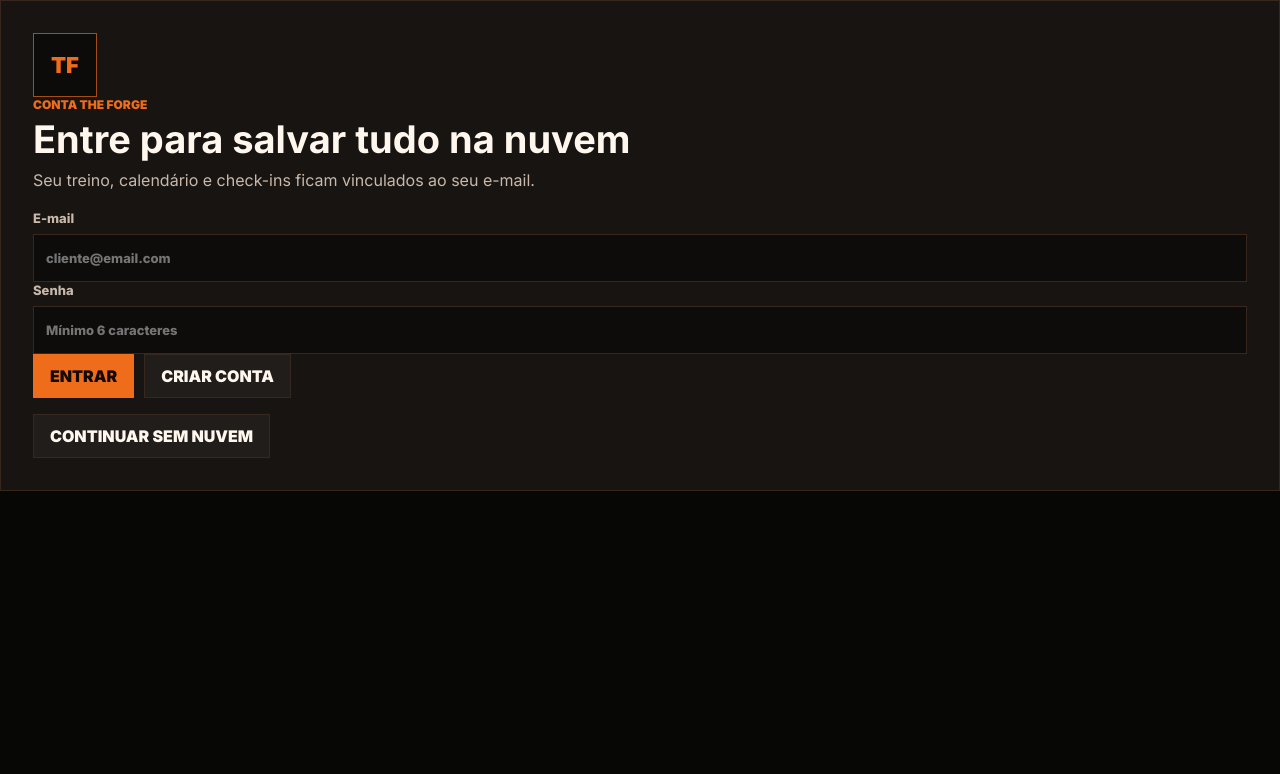
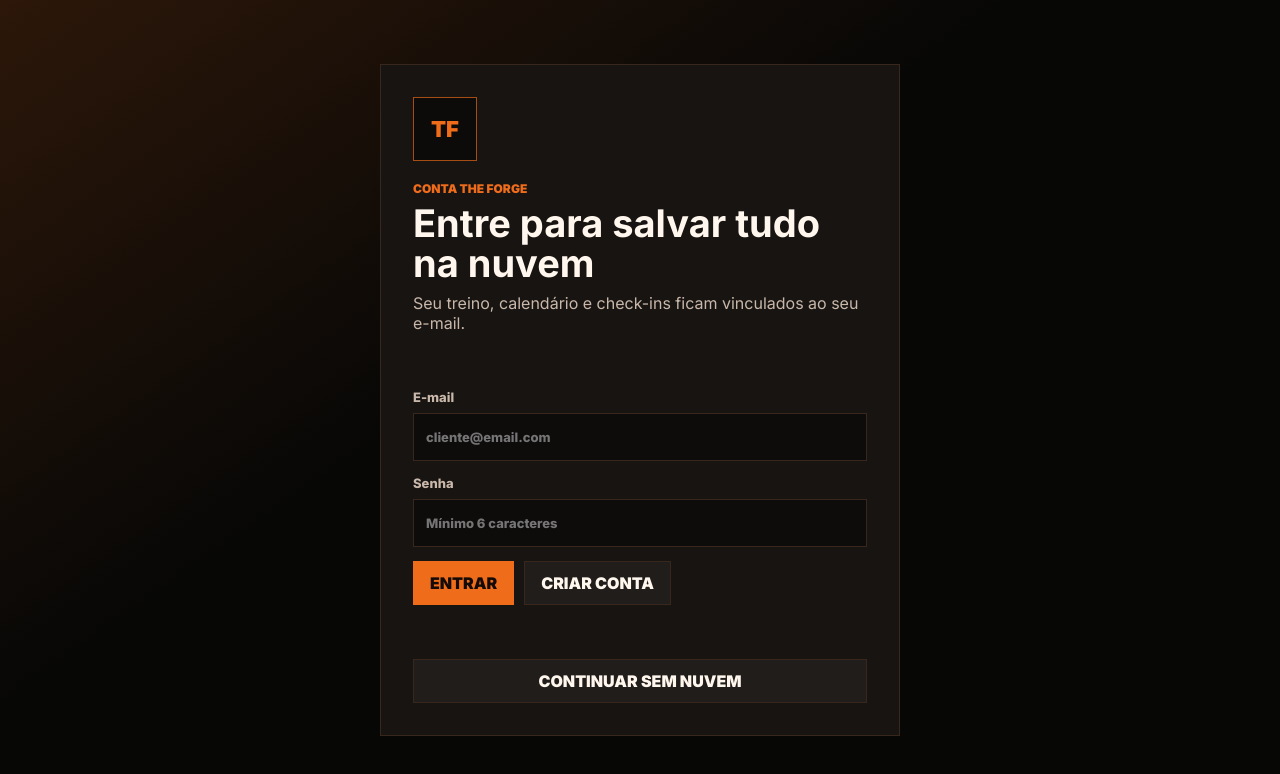
Before and after one commit to skylinesystems-ai/theforge, a plain HTML site: page index.html in a window 1280 px wide. Both pictures are taken after a click on the button "QUERO SER FORJADO". Drawn offline with Linux system fonts and the light colour scheme; no server answers.

Commit message:
Update styles.css

```diff
--- a/styles.css
+++ b/styles.css
@@ -170,6 +170,53 @@ h2 {
   gap: 18px;
   max-width: 1160px;
   margin: 0 auto;
+}
+
+.auth-layout {
+  min-height: 100vh;
+  display: grid;
+  place-items: center;
+  padding: 24px;
+  background:
+    linear-gradient(145deg, rgba(239, 108, 27, 0.16), transparent 42%),
+    #070706;
+}
+
+.auth-panel {
+  width: min(520px, 100%);
+  display: grid;
+  gap: 20px;
+}
+
+.auth-form {
+  display: grid;
+  gap: 14px;
+}
+
+.status-message {
+  min-height: 20px;
+  margin: 0;
+  color: var(--muted);
+  font-size: 13px;
+}
+
+.status-message.error {
+  color: var(--danger);
+}
+
+.status-message.success {
+  color: var(--success);
+}
+
+.cloud-status {
+  align-self: center;
+  padding: 8px 10px;
+  color: var(--orange-bright);
+  background: rgba(239, 108, 27, 0.08);
+  border: 1px solid var(--line);
+  font-size: 12px;
+  font-weight: 900;
+  text-transform: uppercase;
 }
 
 .dashboard-layout {
```
